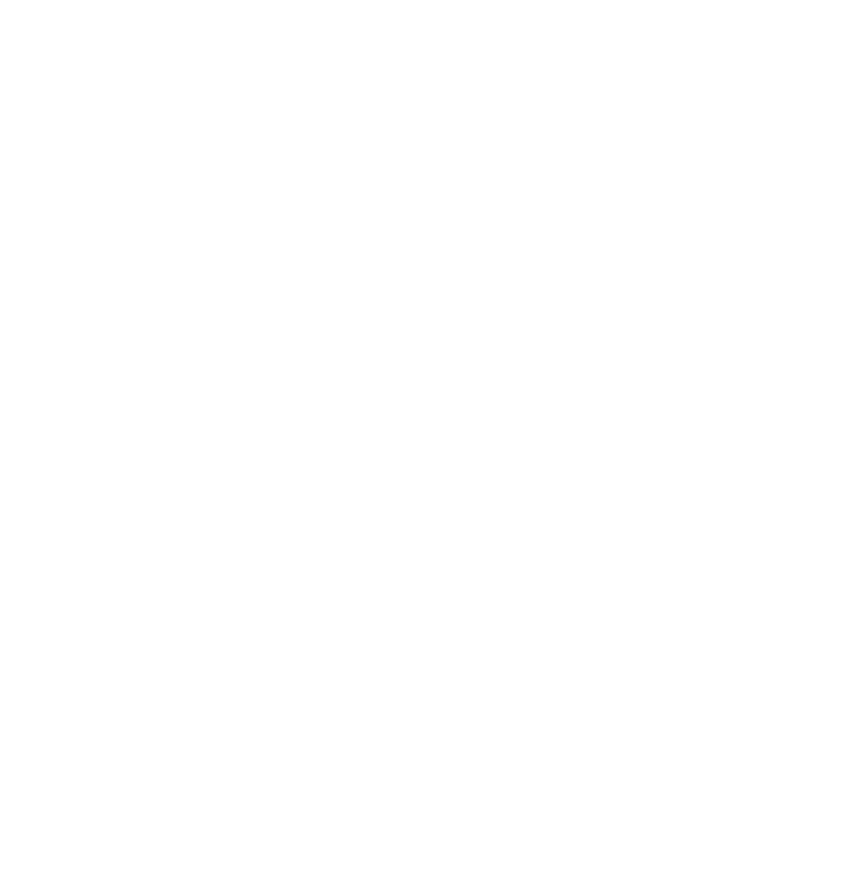
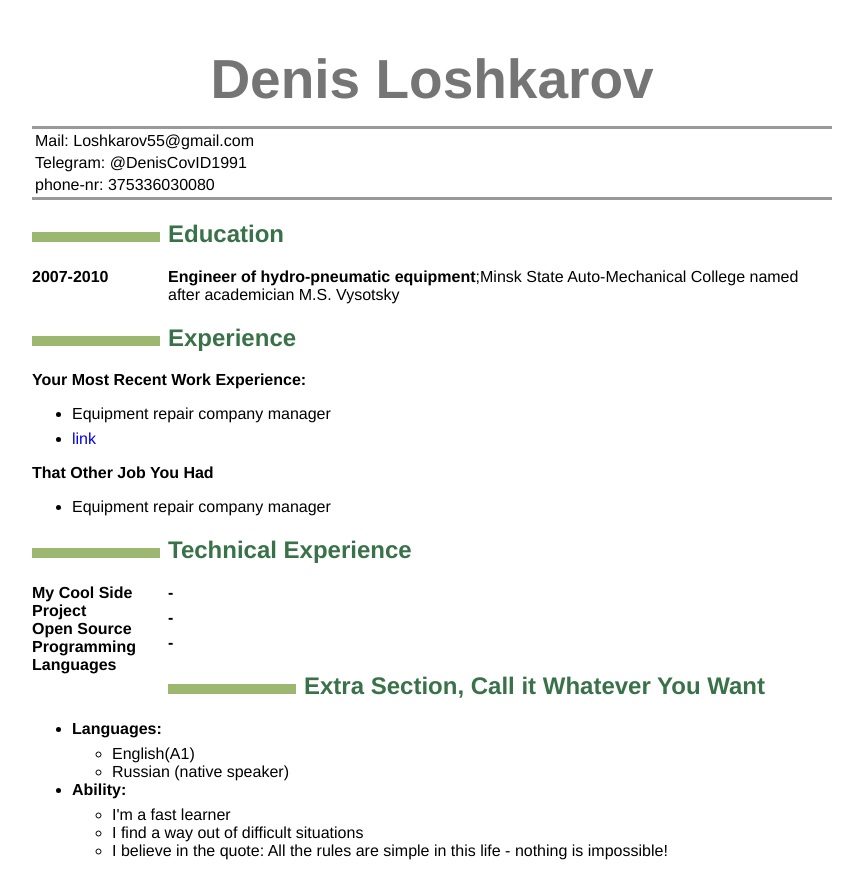
Before and after one commit to denisJS-91/rsschool-cv, a plain HTML site: page index.html in a window 1280 px wide. Shown: the whole page, without its empty margins (208-1071 px from the left). Before the commit the page ends 800 px from the top, so only its background shows below. Drawn offline with Linux system fonts and the light colour scheme.

Commit message:
feat: add text

```diff
--- a/index.html
+++ b/index.html
@@ -3,9 +3,140 @@
 <head>
     <meta charset="UTF-8">
     <meta name="viewport" content="width=device-width, initial-scale=1.0">
-    <title>Documents</title>
+    <title></title>
+    <style type="text/css">code{white-space: pre;}</style>
+    <style type="text/css">
+    /*
+   *  * Copyright 2013 Christophe-Marie Duquesne <chmd@chmd.fr>
+   *   *
+   *    * CSS for making a resume with pandoc. Inspired by moderncv.
+  */
+    /* Whole document */
+    body {
+      font-family: "Helvetica Neue", Helvetica, Arial, sans-serif;
+      width: 800px;
+      margin: auto;
+      background: #FFFFFF;
+      padding: 10px 10px 10px 10px;
+  }
+
+  /* Title of the resume */
+  h1 {
+      font-size: 55px;
+      color: #757575;
+      text-align:center;
+      margin-bottom:15px;
+  }
+
+  /* Titles of categories */
+  h2 {
+      color: #397249;
+  }
+  /* There is a bar just before each category */
+  h2:before {
+      content: "";
+      display: inline-block;
+      margin-right:1%;
+      width: 16%;
+      height: 10px;
+      background-color: #9CB770;
+  }
+
+  /* Definitions */
+  dt {
+      float: left;
+      clear: left;
+      width: 17%;
+      font-weight: bold;
+  }
+  dd {
+      margin-left: 17%;
+  }
+  p {
+      margin-top:0;
+      margin-bottom:7px;
+  }
+
+  /* Blockquotes */
+  blockquote {
+      text-align: center
+  }
+
+  /* Links */
+  a {
+      text-decoration: none;
+  }
+
+  /* Horizontal separators */
+  hr {
+      color: #A6A6A6;
+  }
+
+  table {
+      width: 100%;
+      border-top: solid;
+      border-bottom: solid;
+      border-color:#999999;
+  }
+   </style>
 </head>
 <body>
-
+<h1 id="denis-oshkarov">Denis Loshkarov</h1>
+<table>
+<tbody>
+<tr class="odd">
+<td align="left">Mail: Loshkarov55@gmail.com </td>
+</tr>
+<tr class="even">
+<td align="left"><span class="citation">Telegram: @DenisCovID1991</span></td>
+</tr>
+<tr class="odd">
+<td align="left">phone-nr: 375336030080 </td>
+</tr>
+</tbody>
+</table>
+<h2 id="education">Education</h2>
+    <dl>
+        <dt>2007-2010</dt>
+        <dd><p><strong>Engineer of hydro-pneumatic equipment</strong>;Minsk State Auto-Mechanical College
+            named after academician M.S. Vysotsky</p>
+        </dd>
+    </dl>
+<h2 id="experience">Experience</h2>
+<p><strong>Your Most Recent Work Experience:</strong></p>
+<ul>
+    <li><p>Equipment repair company manager</p></li>
+    <li><p><a href="http://karttexplus.by">link</a></p></li>
+</ul>
+<p><strong>That Other Job You Had</strong></p>
+<ul>
+    <li><p>Equipment repair company manager</p></li>
+</ul>
+<h2 id="technical-experience">Technical Experience</h2>
+<dl>
+    <dt>My Cool Side Project</dt>
+    <dd><p><strong>-</strong></p>
+    </dd>
+    <dt>Open Source</dt>
+    <dd><p><strong>-</strong></p>
+    </dd>
+    <dt>Programming Languages</dt>
+    <dd><p><strong>-</strong></p>
+    </dd>
+    </dl>
+    <h2 id="extra-section-call-it-whatever-you-want">Extra Section, Call it Whatever You Want</h2>
+    <ul>
+        <li><p><strong>Languages:</strong></p></li>
+        <ul>
+            <li>English(A1)</li>
+            <li>Russian (native speaker)</li>
+        </ul>
+        <li><p><strong>Ability:</strong></p></li>
+        <ul>
+            <li>I'm a fast learner</li>
+            <li>I find a way out of difficult situations</li>
+            <li>I believe in the quote: All the rules are simple in this life - nothing is impossible!</li>
+        </ul>
+    </ul>
 </body>
 </html>
--- a/style.css
+++ b/style.css
@@ -0,0 +1,35 @@
+body {
+    background: #fff;
+    color: #222;
+    width: 60%;
+    margin-left: 25%;
+    margin-bottom: 300px;
+  }
+
+  body, textarea, pre, input {
+    font-family: 'Lato', Helvetica, sans-serif;
+    line-height: 1.8em;
+    font-size: 16px;
+    font-weight: 400;
+  }
+
+  h1,h2,h3,h4,h5,#text-title pre {
+    font-weight: 900;
+    word-wrap: break-word;
+    line-height: 1.3em;
+  }
+
+  h1,
+  #text-title pre,
+  #text-title textarea {
+    font-weight: 900;
+    font-size: 35px;
+  }
+
+  p {
+    color: #555;
+  }
+
+  .gist {width:100% !important;}
+  .gist-file
+  .gist-data {max-height: 500px;max-width: 100%;}
```
